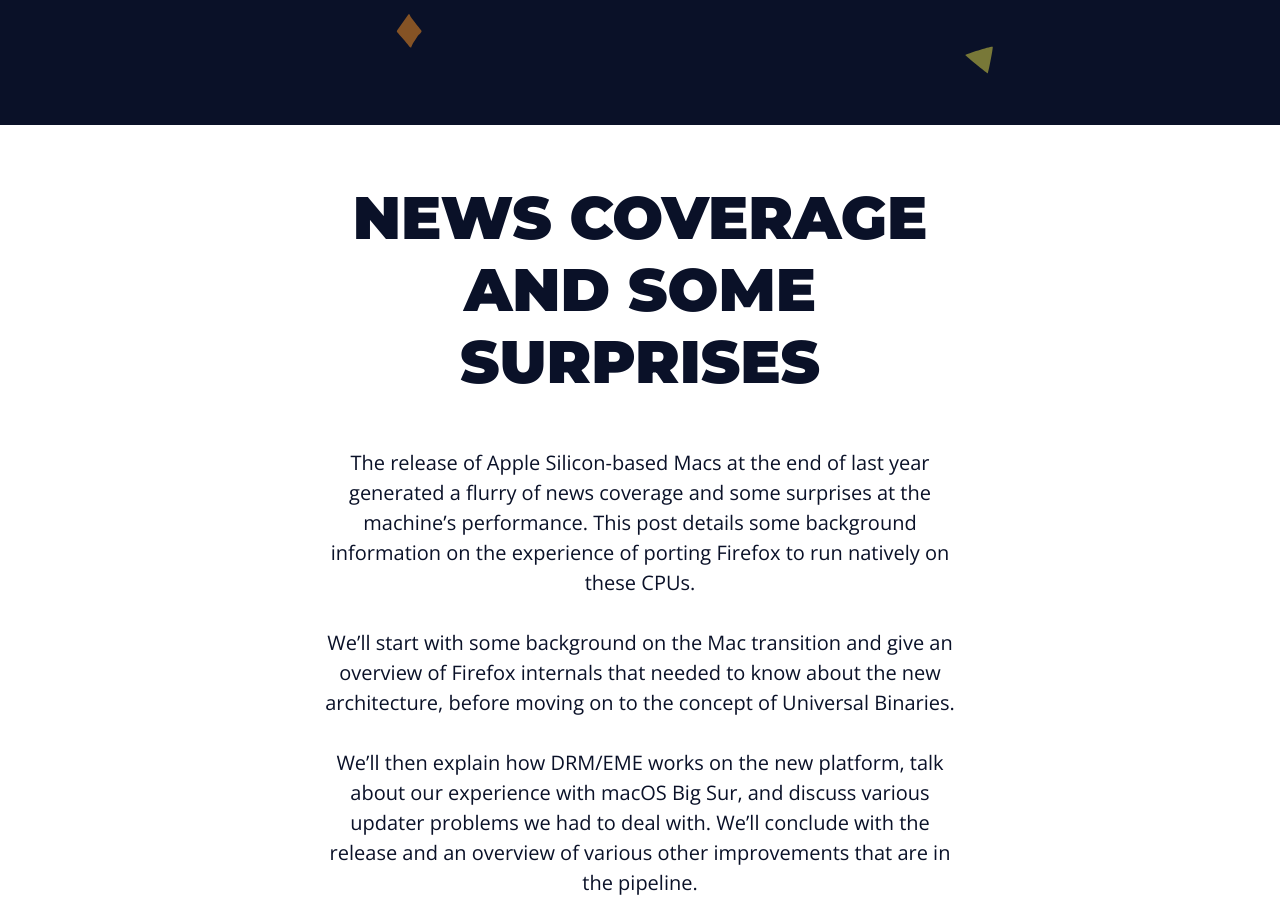
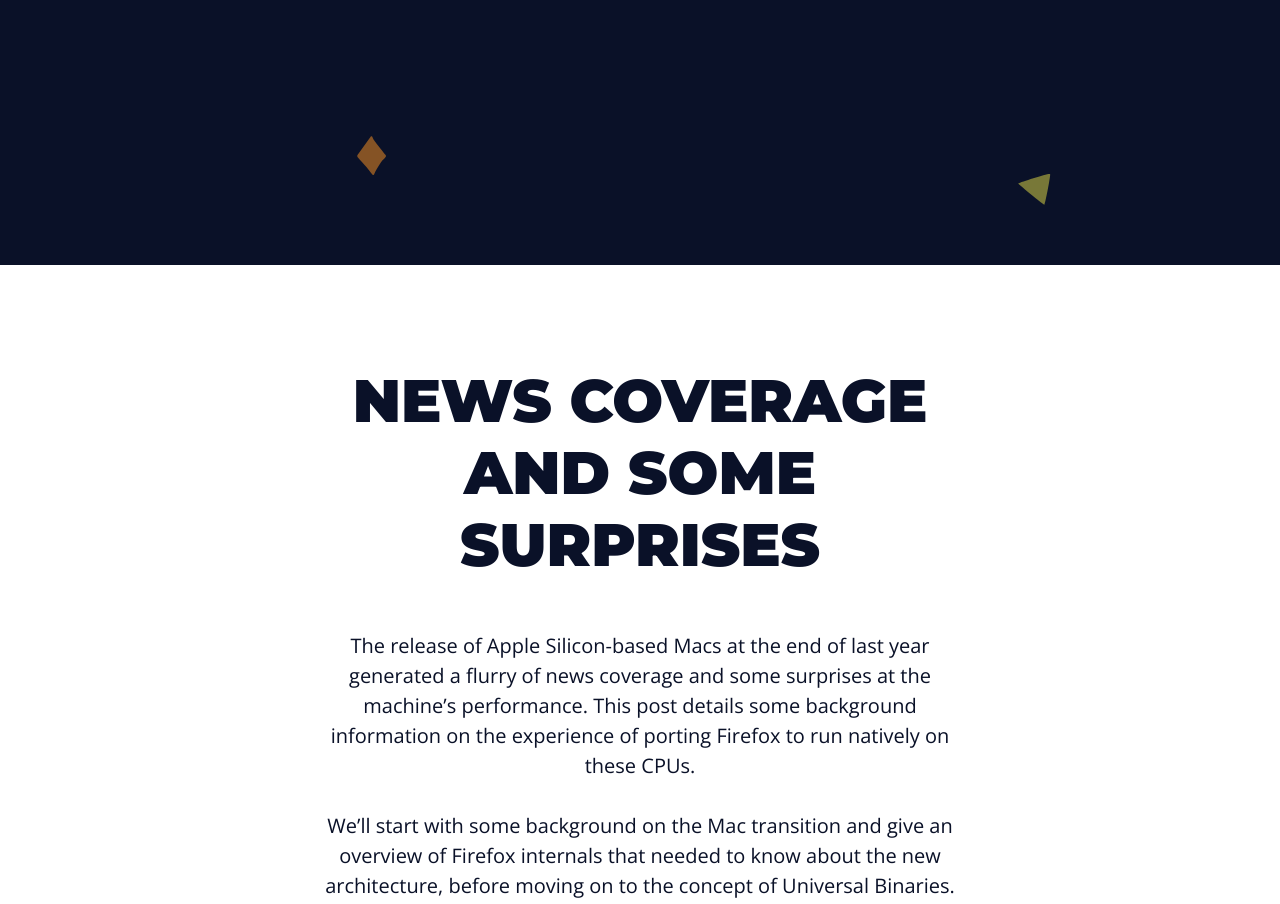
Before and after one commit to sasahgois/template-page, a plain HTML site: page index.html in a window 1280 px wide. Shown: the part 800-1704 px from the top of the page. Drawn offline with nearby package versions, Linux system fonts and the light colour scheme.

Commit message:
feat:Correções

```diff
--- a/assets/css/classes.css
+++ b/assets/css/classes.css
@@ -4,17 +4,16 @@
     background-position: center center;
     color: var(--white-color);
   }
-
   .white-bg {
     background: var(--white-color);
     color: var(--primary-color);
   }
-
   .main-content {
     max-width: 120rem;
     margin: 0 auto;
-    padding: var(--gap);
+    padding: 10rem var(--gap);
   }
+
   .section {
     min-height: 100vh;
   }
--- a/assets/css/styles.css
+++ b/assets/css/styles.css
@@ -1,12 +1,12 @@
-
 .intro-content {
   position: relative;
   top: -8rem;
   display: grid;
   grid-template-columns: 1fr 1.5fr;
   gap: var(--gap);
-  height: 100vh;
+  min-height: 100vh;
 }
+
 .intro-text-content, .intro-img {
   display: flex;
   flex-flow: column wrap;
@@ -20,41 +20,37 @@
 .top3-content {
   max-width: 64rem;
   display: flex;
-  flex-flow: column wrap;
+  flex-direction: column;
+  flex-wrap: nowrap;
   justify-content: center;
-  height: 100vh;
   text-align: center;
 }
-
 .grid-one-content {
   display: flex;
   flex-flow: column wrap;
   justify-content: center;
   height: 100vh;
+  min-height: 100vh;
 }
 
 .grid-main-heading {
   margin-bottom: 1rem;
 }
-
 .grid-description {
   padding-bottom: 5rem;
 }
-
 .grid {
   display: grid;
   grid-template-columns: repeat(3, 1fr);
   gap: var(--gap);
   counter-reset: grid-counter;
 }
-
 .grid h3 {
   font-size: 3rem;
   position: relative;
   padding-left: 5rem;
   padding-bottom: 2rem;
 }
-
 .grid h3::before {
   counter-increment: grid-counter;
   content: counter(grid-counter);
```
